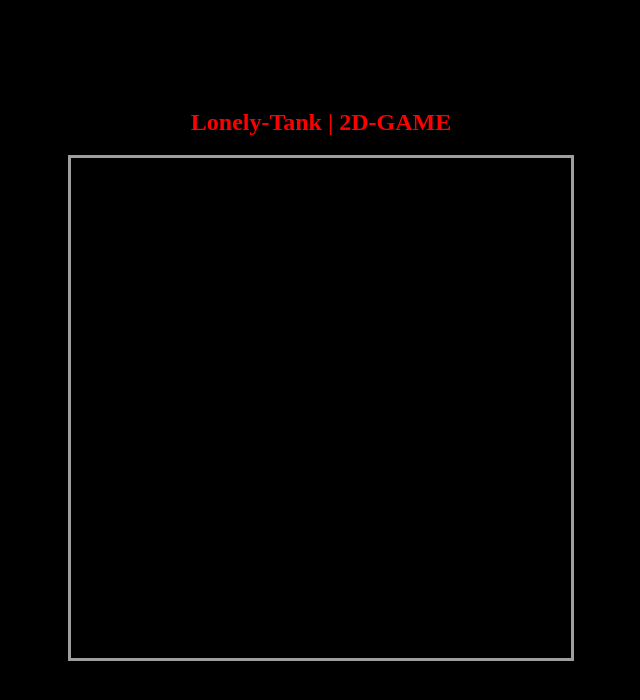
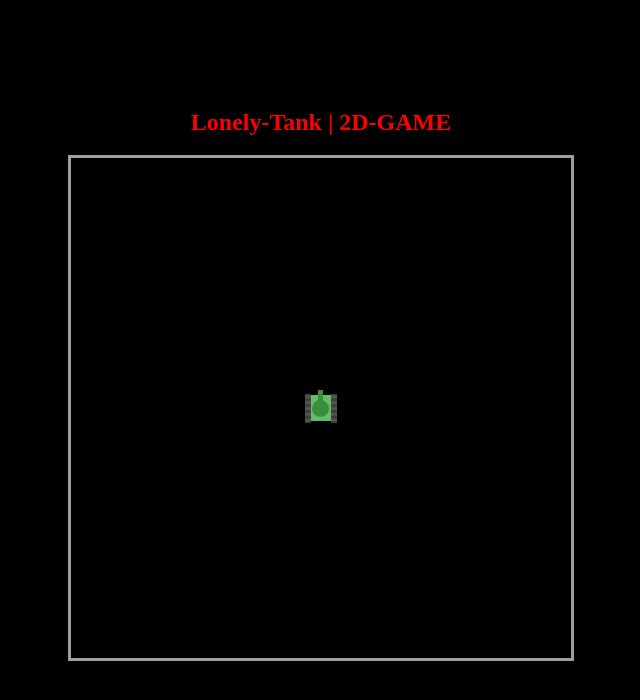
Before and after one commit to IvankivRLCoder/Lonely-Tank, a plain HTML site: page index.html in a window 1280 px wide. Shown: the whole page, without its empty margins (319-959 px from the left). Drawn offline with Linux system fonts and the light colour scheme.

Commit message:
Add tank

```diff
--- a/css/style.css
+++ b/css/style.css
@@ -35,6 +35,53 @@ body{
     border: 3px solid #9e9e9e;
 }
 /*windows_games END*/
+/*tank Start*/
+.tank {
+  position: absolute;
+  display: flex;
+  width: 32px;
+  height: 26px;
+  transition: all .7s;
+  border-radius: 7px;
+}
+.tank-armor {
+  position: absolute;
+  left: 6px;
+  width: 20px;
+  height: 26px;
+  background-color: #66BB6A;
+}
+.tank-attic {
+  position: absolute;
+  top: 5px;
+  left: 1px;
+  width: 17px;
+  height: 17px;
+  border-radius: 50%;
+  background-color: #388E3C;
+}
+.tank-gun {
+  position: absolute;
+  top: -10px;
+  left: 6px;
+  width: 5px;
+  height: 12px;
+  background-color: #388E3C;
+}
+.tank-left-wheel, .tank-right-wheel {
+  position: absolute;
+  top: -1px;
+  width: 6px;
+  height: 29px;
+  background: linear-gradient(to bottom, rgba(56, 56, 56, 1) 0%, rgba(89, 89, 89, 1) 10%, rgba(56, 56, 56, 1) 20%, rgba(89, 89, 89, 1) 30%, rgba(56, 56, 56, 1) 40%, rgba(89, 89, 89, 1) 50%, rgba(56, 56, 56, 1) 60%, rgba(89, 89, 89, 1) 70%, rgba(56, 56, 56, 1) 80%, rgba(89, 89, 89, 1) 90%, rgba(56, 56, 56, 1) 100%);
+}
+.tank-left-wheel {
+  left: 0;
+}
+.tank-right-wheel {
+  right: 0;
+}
+/*tank Start*/
 /*FOOTER START*/
 
 /*FOOTER END*/
--- a/index.html
+++ b/index.html
@@ -16,6 +16,17 @@
 
     <!--WINDOW-GAME START-->
     <div class="window_games">
+      <!-- tank START-->
+      <div class="tank">
+        <div class="tank-left-wheel"></div>
+        <div class="tank-right-wheel"></div>
+        <div class="tank-armor">
+          <div class="tank-attic">
+            <div class="tank-gun"></div>
+          </div>
+        </div>
+      </div>
+      <!-- tank END-->
     </div>
     <!--WINDOW-GAME END-->
 
```
